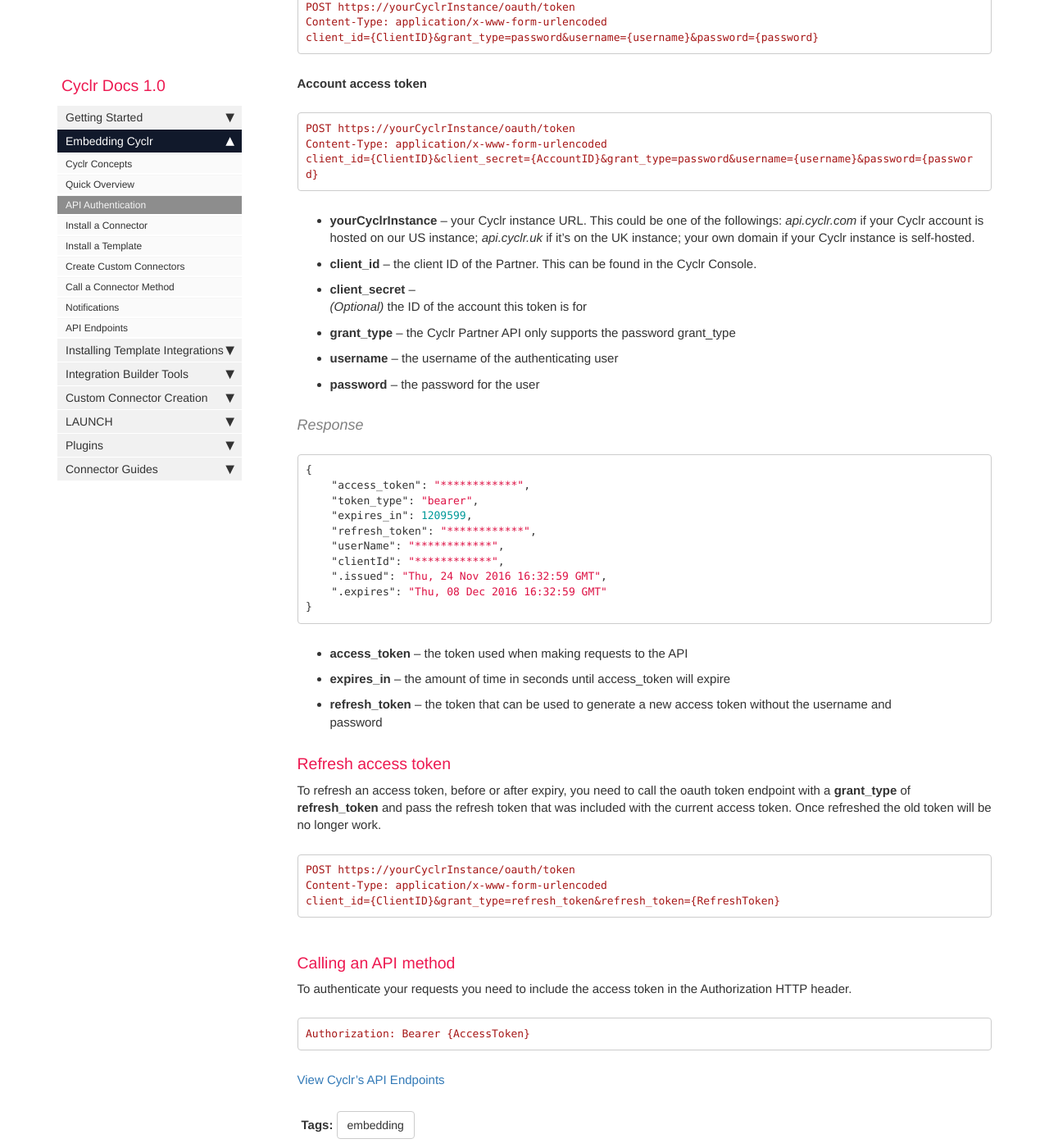
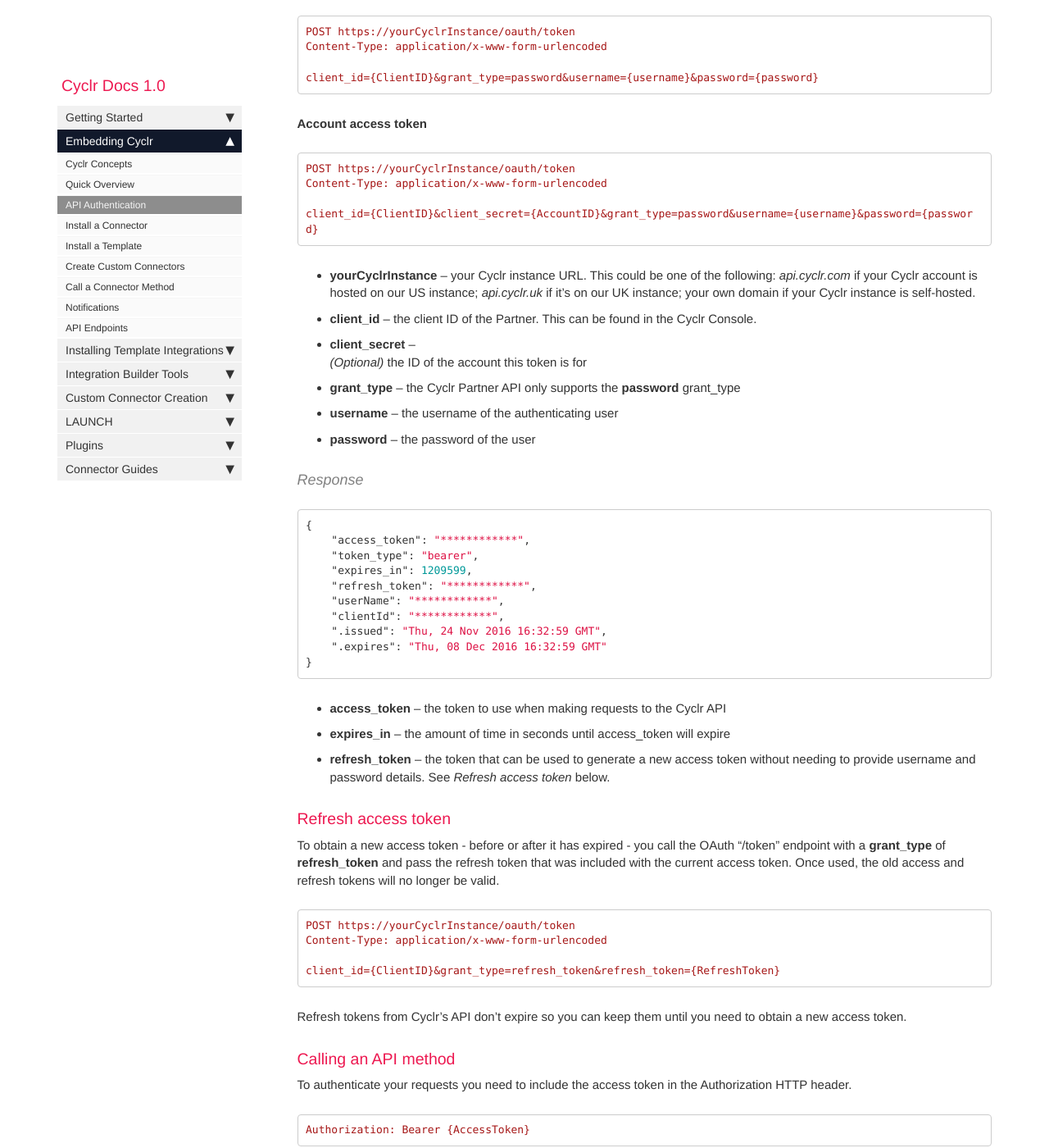
Before and after one commit to sneakysneak/docs, a Jekyll site: the page built from pages/embedding/api-authentication.md, in a window 1280 px wide and 1400 px high, scrolled down 612 px. Shown: the whole window at 82% size. Built offline with Jekyll 4.4.1, drawn with Linux system fonts in a browser that asks for light colours; nearby versions of some CDN libraries; comment, search, counter and statistics services are not loaded; some of the changed text lies outside the part shown.

Commit message:
Several tweaks

````diff
--- a/pages/embedding/api-authentication.md
+++ b/pages/embedding/api-authentication.md
@@ -5,11 +5,19 @@ permalink: cyclr-api-authentication
 tags: [embedding]
 ---
 
-The Cyclr API authentication is provided using [OAuth2](https://oauth.net/2/). OAuth tokens are granted to either manage the partner or access and modify a partner account.
+Cyclr API authentication is provided using [OAuth2](https://oauth.net/2/).
+
+OAuth access tokens are granted to either manage the partner level, or access and modify a partner account.
 
 ### Get access token
 
-You need to get an access token from Cyclr by calling the token endpoint with either your email address & password that you use to login to Cyclr for access the partner API endpoints, or the username & password of an account user to access an account.
+To get an access token from Cyclr you call the "/token" endpoint with different details, depending on where you wish to work.
+
+**To receive a Partner access token**
+Provide the email address and password you use to access your Cyclr Partner Console.
+
+**To receive an Account access token**
+Provide the username and password of an account user.
 
 #### Request
 
@@ -18,6 +26,7 @@ You need to get an access token from Cyclr by calling the token endpoint with ei
 ```http
 POST https://yourCyclrInstance/oauth/token
 Content-Type: application/x-www-form-urlencoded
+
 client_id={ClientID}&grant_type=password&username={username}&password={password}
 ```
 
@@ -26,16 +35,17 @@ client_id={ClientID}&grant_type=password&username={username}&password={password}
 ```http
 POST https://yourCyclrInstance/oauth/token
 Content-Type: application/x-www-form-urlencoded
+
 client_id={ClientID}&client_secret={AccountID}&grant_type=password&username={username}&password={password}
 ```
 
-- **yourCyclrInstance** – your Cyclr instance URL. This could be one of the followings: *api.cyclr.com* if your Cyclr account is hosted on our US instance; *api.cyclr.uk* if it's on the UK instance; your own domain if your Cyclr instance is self-hosted.
+- **yourCyclrInstance** – your Cyclr instance URL. This could be one of the following: *api.cyclr.com* if your Cyclr account is hosted on our US instance; *api.cyclr.uk* if it's on our UK instance; your own domain if your Cyclr instance is self-hosted.
 - **client_id** – the client ID of the Partner. This can be found in the Cyclr Console.
 - **client_secret** –
     _(Optional)_ the ID of the account this token is for
-- **grant_type** – the Cyclr Partner API only supports the password grant\_type
+- **grant_type** – the Cyclr Partner API only supports the **password** grant\_type
 - **username** – the username of the authenticating user
-- **password **– the password for the user
+- **password** – the password of the user
 
 #### Response
 
@@ -52,20 +62,23 @@ client_id={ClientID}&client_secret={AccountID}&grant_type=password&username={use
 }
 ```
 
-- **access_token** – the token used when making requests to the API
+- **access_token** – the token to use when making requests to the Cyclr API
 - **expires_in** – the amount of time in seconds until access_token will expire
-- **refresh_token** – the token that can be used to generate a new access token without the username and
-    password
+- **refresh_token** – the token that can be used to generate a new access token without needing to provide username and
+    password details.    See *Refresh access token* below.
 
 ### Refresh access token
 
-To refresh an access token, before or after expiry, you need to call the oauth token endpoint with a **grant_type** of **refresh_token** and pass the refresh token that was included with the current access token. Once refreshed the old token will be no longer work.
+To obtain a new access token - before or after it has expired - you call the OAuth "/token" endpoint with a **grant_type** of **refresh_token** and pass the refresh token that was included with the current access token. Once used, the old access and refresh tokens will no longer be valid.
 
 ```http
 POST https://yourCyclrInstance/oauth/token
 Content-Type: application/x-www-form-urlencoded
+
 client_id={ClientID}&grant_type=refresh_token&refresh_token={RefreshToken}
 ```
+
+Refresh tokens from Cyclr's API don't expire so you can keep them until you need to obtain a new access token.
 
 ### Calling an API method
 
````
